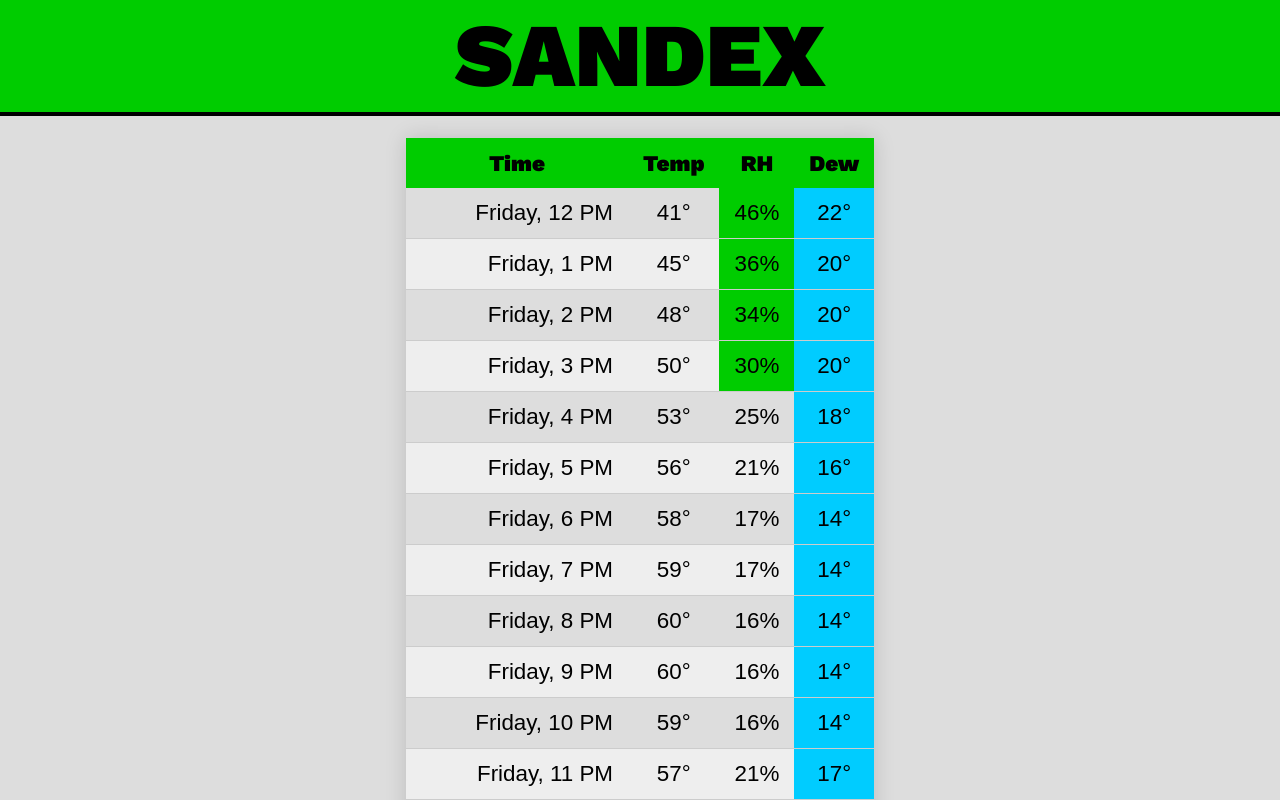
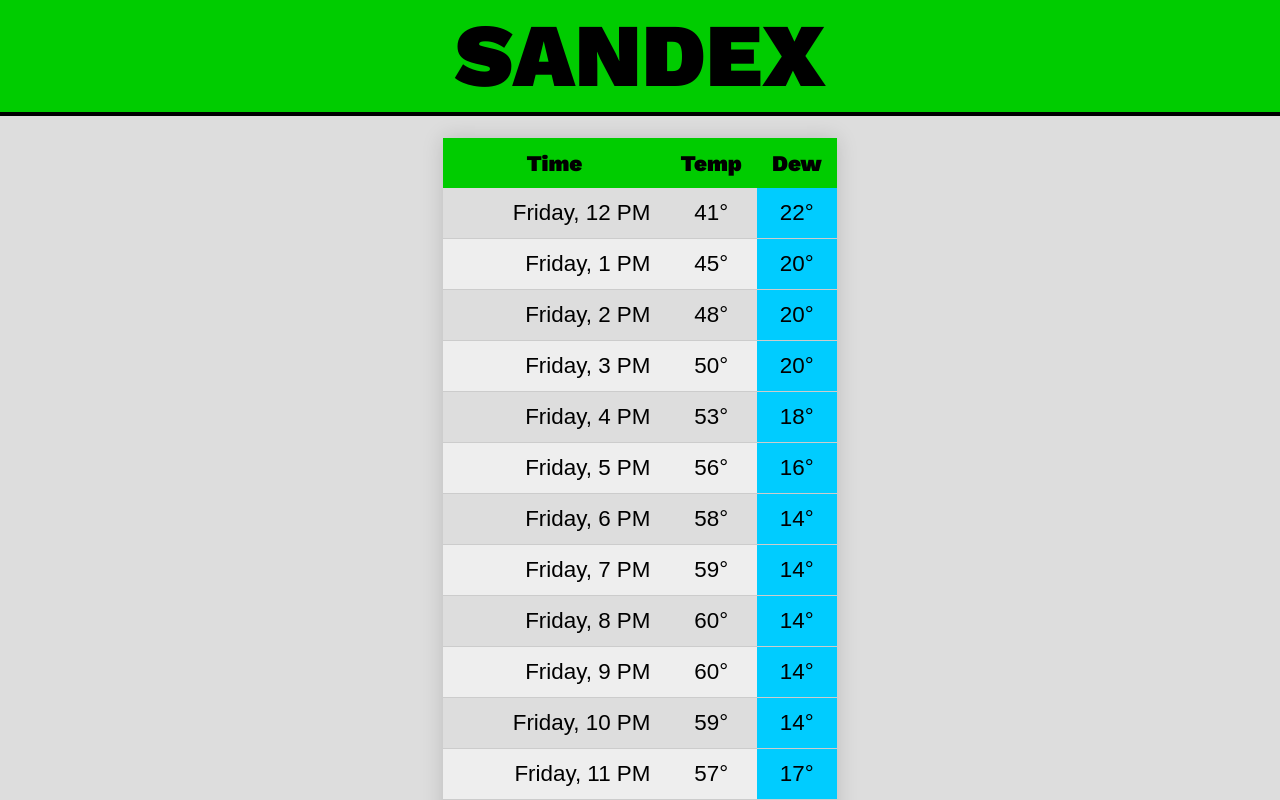
Before and after one commit to tikaro/sandex, a React (Create React App) app: page / in a window 1280 px wide. Shown: the top 800 px of the page. Built offline with nearby package versions, Linux system fonts and the light colour scheme.

Commit message:
Let's try getting rid of RH for a while

```diff
--- a/src/App.js
+++ b/src/App.js
@@ -30,7 +30,6 @@ function App() {
           <tr>
             <th>Time</th>
             <th><span title="Temperature">Temp</span></th>
-            <th><span title="Relative Humidity">RH</span></th>
             <th><span title="Dewpoint">Dew</span></th>
           </tr>
           </thead>
--- a/src/components/HourRow.jsx
+++ b/src/components/HourRow.jsx
@@ -11,7 +11,6 @@ export default function HourRow({startTime, temperature, dewpoint}) {
 
     const humidity = calculateHumidityFromDewpoint(temperature, dewpoint);
     const temperatureIsSandexString = temperatureIsSandex(temperature, humidity).toString();
-    const humidityIsSandexString = humidityIsSandex(humidity).toString();
     const hourIsSandexString = hourIsSandex(temperature, humidity).toString();
 
     if ( rowTime < timeNow ) return null;
@@ -30,13 +29,6 @@ export default function HourRow({startTime, temperature, dewpoint}) {
                     {Math.round(temperature,0)}&deg;
                 </span>
             </td>
-            <td className={`humidity sandex-${humidityIsSandexString}`}>
-                <span
-                    title={`${humidityMessage(humidity)}`}
-                >
-                    {Math.round(humidity,0)}%
-                </span>
-            </td>
             <td
                 className={`dewpoint dewpoint-${dewpointComfort(dewpoint)}`}>
                 <span
```
Also changed, not shown: 1 other file (tests, documents, lock files or other folders).
